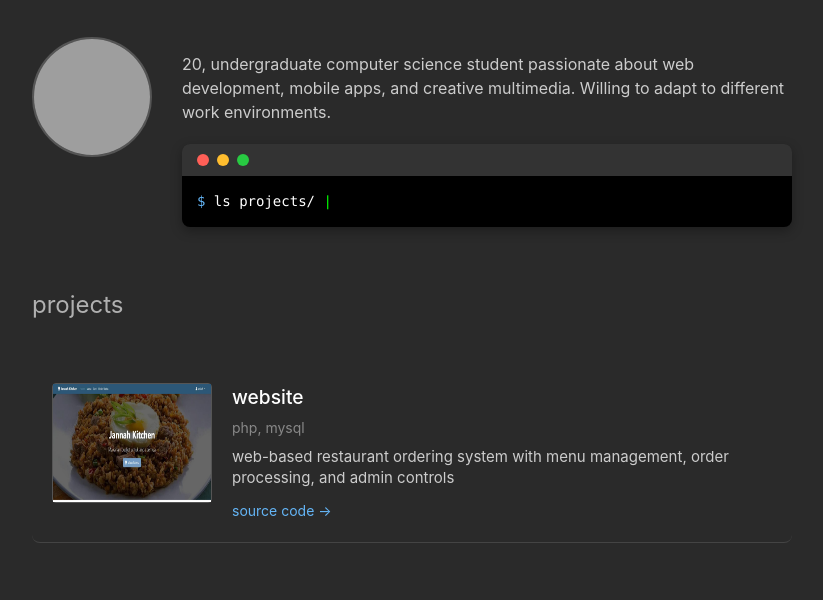
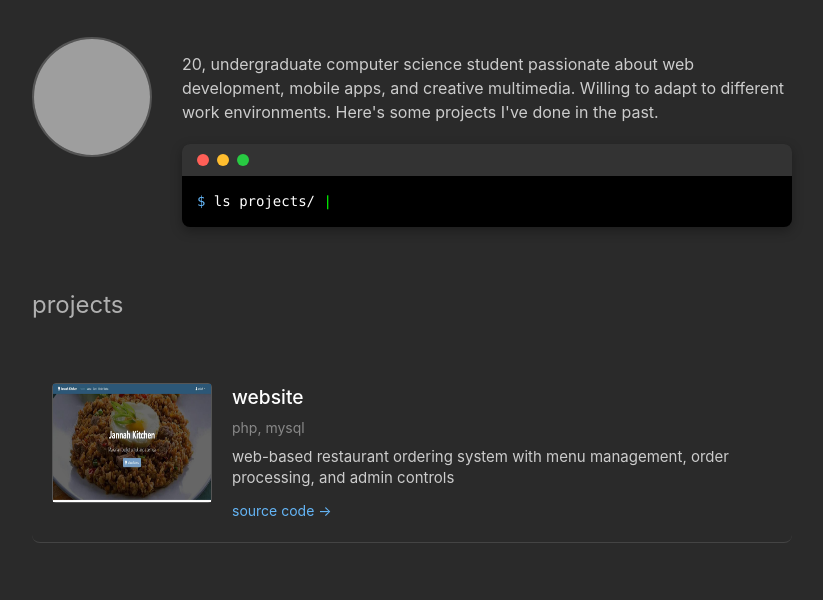
Before and after one commit to izzulirfan16/izzul.github.io, a plain HTML site: page index.html in a window 1280 px wide. Shown: the part 123-723 px from the top of the page, without its empty margins (228-1051 px from the left). Drawn offline with Linux system fonts and the light colour scheme; grey boxes are pictures that could not be loaded.

Commit message:
Update index.html

```diff
--- a/index.html
+++ b/index.html
@@ -413,7 +413,7 @@
                 <img src="profile.jpg" alt="Izzul Irfan" style="width:100%; height:100%; border-radius:50%;">
             </div>
             <div class="profile-text">
-                <p>20, undergraduate computer science student passionate about web development, mobile apps, and creative multimedia. Willing to adapt to different work environments.</p>
+                <p>20, undergraduate computer science student passionate about web development, mobile apps, and creative multimedia. Willing to adapt to different work environments. Here's some projects I've done in the past.</p>
                 <div class="terminal">
                     <div class="terminal-header">
                         <div class="terminal-buttons">
```
